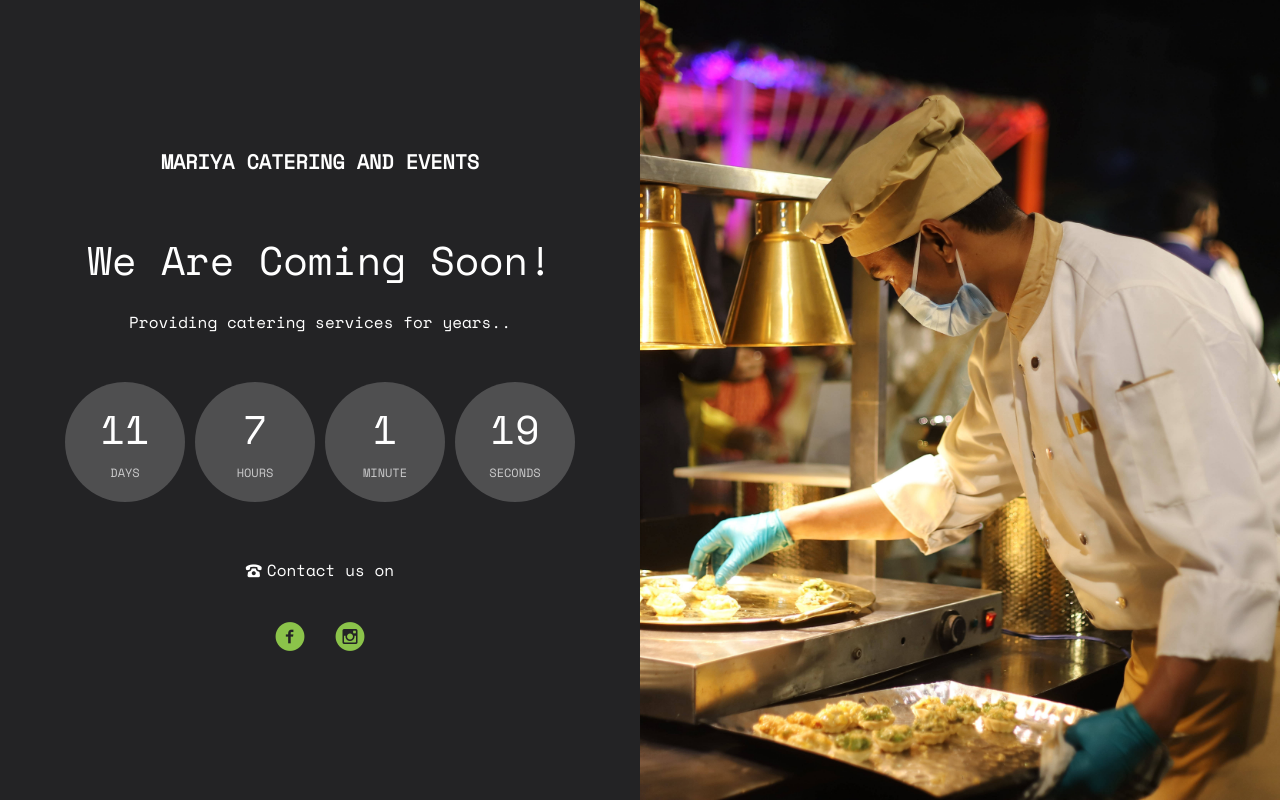
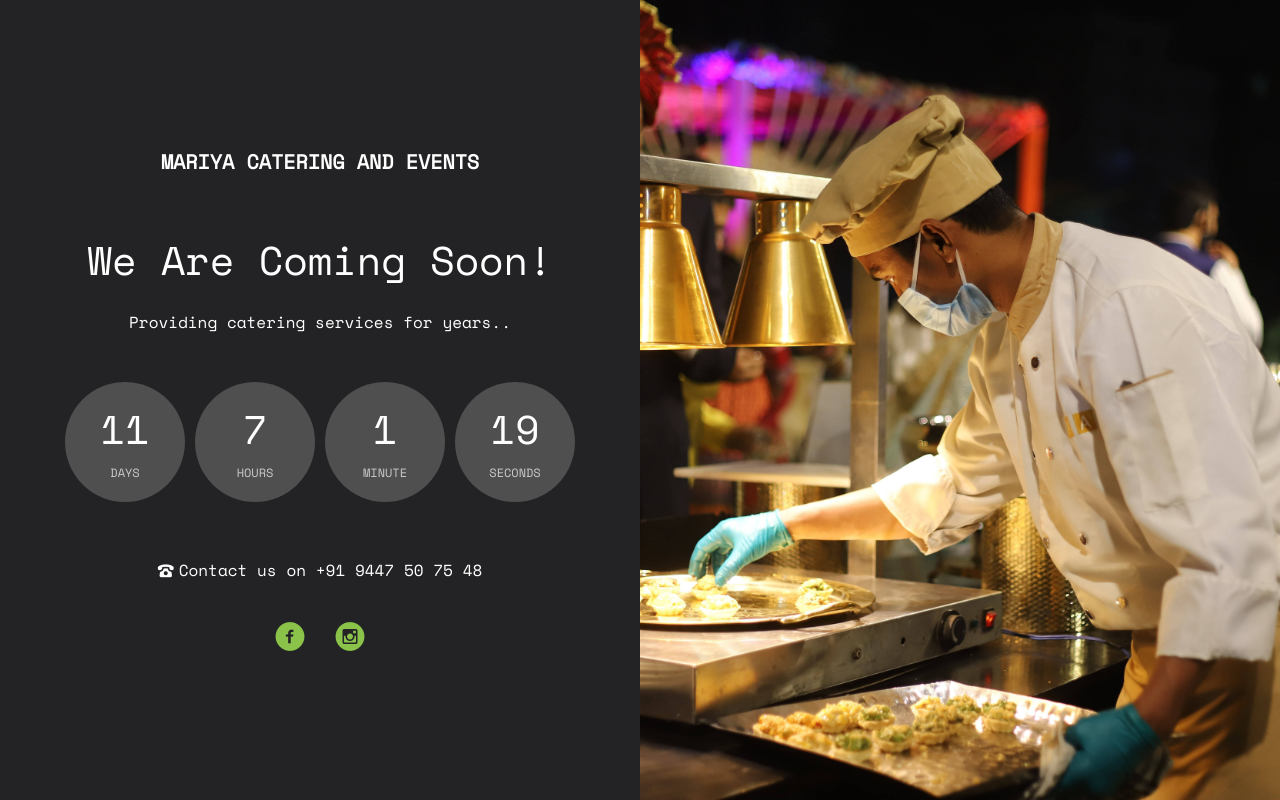
Before and after one commit to mariyawebadmin/mariya-events-pala, a plain HTML site: page index.html in a window 1280 px wide. Drawn offline with nearby package versions, Linux system fonts and the light colour scheme; files whose address does not match are found by name.

Commit message:
Update index.html

```diff
--- a/index.html
+++ b/index.html
@@ -77,7 +77,7 @@
 							<div class="simply-countdown simply-countdown-one"></div>
 							<div class="row">
 								<div class="col-md-12 desc">
-									<h2><i class="icon-old-phone" style="margin-right: 5px;position:relative;top:2px;"></i>Contact us on </h2>
+									<h2><i class="icon-old-phone" style="margin-right: 5px;position:relative;top:2px;"></i>Contact us on +91 9447 50 75 48</h2>
 									<!-- <form class="form-inline" id="fh5co-header-subscribe">
 										<div class="col-md-12 col-md-offset-0">
 											<div class="form-group">
```
